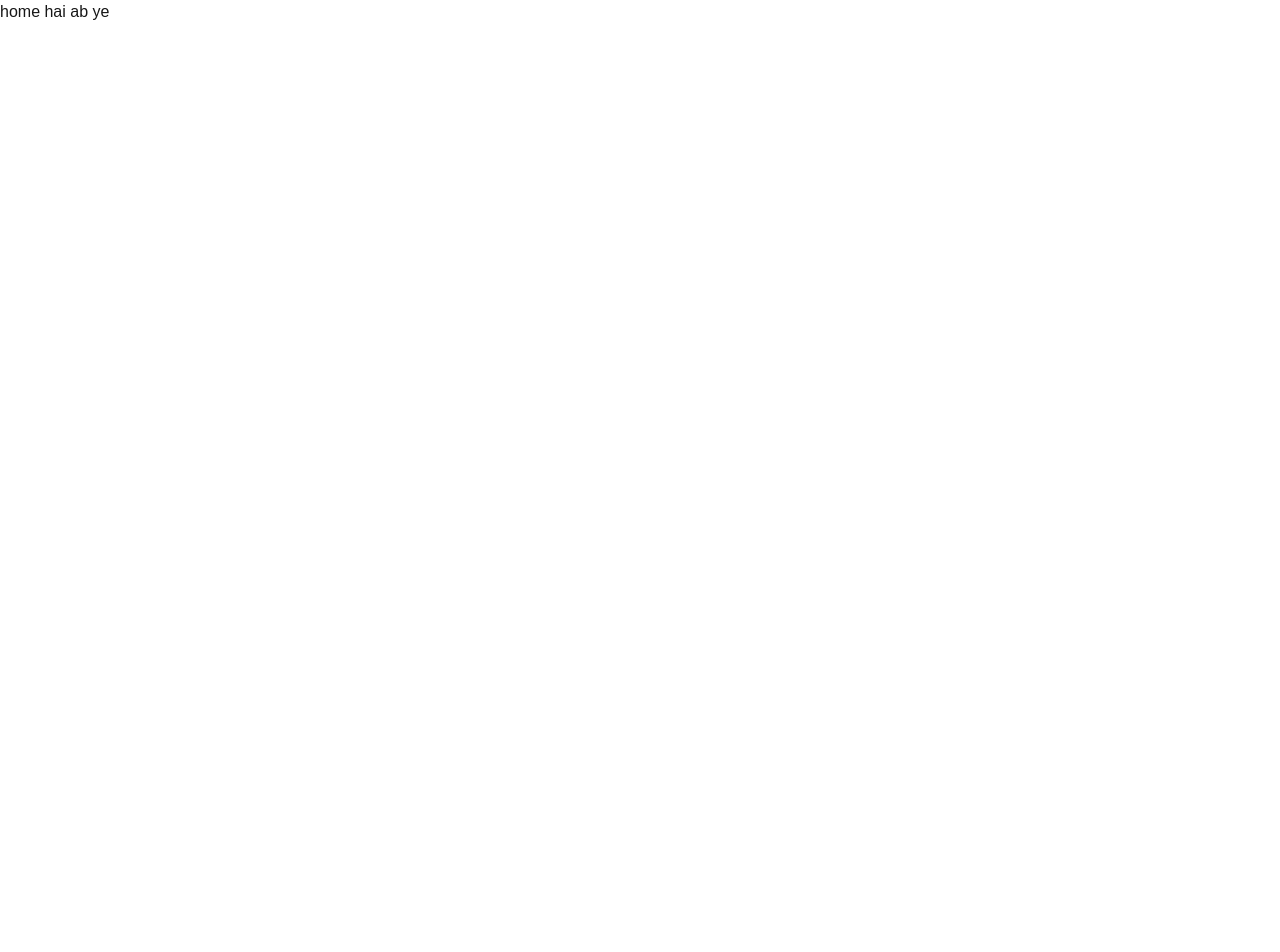
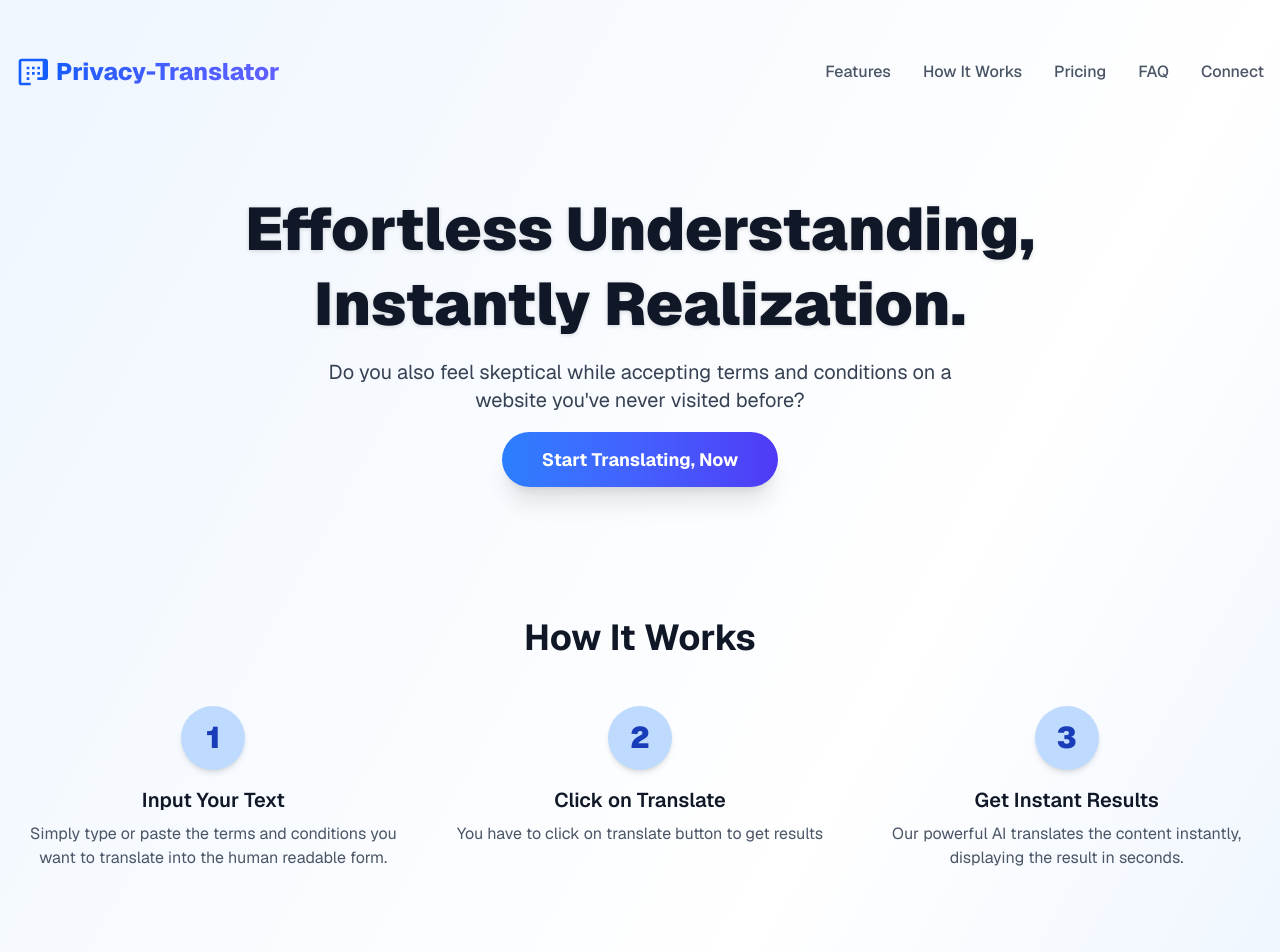
Before and after one commit to tusharathub/privacy-translator, a Next.js app: page / in a window 1280 px wide. Shown: the top 952 px of the page. Before the commit the page ends 800 px from the top, so only its background shows below. Built offline with nearby package versions, Linux system fonts and the light colour scheme.

Commit message:
made homepage

```diff
--- a/package.json
+++ b/package.json
@@ -13,7 +13,8 @@
     "next": "15.5.0",
     "openai": "^5.13.1",
     "react": "19.1.0",
-    "react-dom": "19.1.0"
+    "react-dom": "19.1.0",
+    "three": "^0.167.1"
   },
   "devDependencies": {
     "@eslint/eslintrc": "^3",
--- a/src/app/page.tsx
+++ b/src/app/page.tsx
@@ -1,3 +1,119 @@
-export default function Home() {
-  return <h1>home hai ab ye</h1>
-}
+"use client";
+import React from "react";
+import Link from "next/link";
+
+const App = () => {
+  return (
+    <div className="bg-gradient-to-br from-blue-50 via-white to-blue-100 text-gray-800 font-sans min-h-screen">
+      <div className="container mx-auto px-4 py-8 relative z-10">
+        {/* Header */}
+        <header className="flex justify-between items-center py-6">
+          <div className="flex items-center space-x-2">
+            <svg xmlns="http://www.w3.org/2000/svg" className="h-8 w-8 text-blue-600" viewBox="0 0 24 24" fill="currentColor">
+              <path d="M20 2H4c-1.1 0-2 .9-2 2v16c0 1.1.9 2 2 2h7v-2H4V4h16v12h-2v2h4c1.1 0 2-.9 2-2V4c0-1.1-.9-2-2-2zM8 12h2v2H8zm4-4h2v2h-2zM8 8h2v2H8zm4 4h2v2h-2zm-4 4h2v2H8zm4-4h2v2h-2zm-4 4h2v2H8zm8 0h2v2h-2zm0-4h2v2h-2zm0-4h2v2h-2z"/>
+            </svg>
+            <span className="text-2xl font-extrabold text-gradient bg-gradient-to-r from-blue-600 to-indigo-500 bg-clip-text text-transparent select-none">
+              Privacy-Translator
+            </span>
+          </div>
+          <nav className="hidden md:flex space-x-8">
+            <a href="#features" className="text-gray-600 hover:text-blue-600 transition duration-300 font-medium">Features</a>
+            <a href="#how-it-works" className="text-gray-600 hover:text-blue-600 transition duration-300 font-medium">How It Works</a>
+            <a href="#pricing" className="text-gray-600 hover:text-blue-600 transition duration-300 font-medium">Pricing</a>
+            <a href="#faq" className="text-gray-600 hover:text-blue-600 transition duration-300 font-medium">FAQ</a>
+            <a href="/www.github.com/tusharathub" target="_blank" className="text-gray-600 hover:text-blue-600 transition duration-300 font-medium">Connect</a>
+          </nav>
+        </header>
+
+        {/* Hero Section */}
+        <section className="text-center py-20 px-4 relative">
+          <div className="absolute inset-0 opacity-30 pointer-events-none bg-[radial-gradient(ellipse_at_center,_var(--tw-gradient-stops))] from-blue-200 via-white to-indigo-100"></div>
+          <h1 className="text-5xl md:text-6xl font-black text-gray-900 leading-tight mb-4 drop-shadow-sm">
+            Effortless Understanding,<br className="hidden md:inline" /> Instantly Realization.
+          </h1>
+          <p className="text-xl text-gray-700 max-w-2xl mx-auto mb-8">
+            Do you also feel skeptical while accepting terms and conditions on a website you've never visited before?
+          </p>
+          <Link
+            id="main-cta"
+            href="/translate"
+            className="py-4 px-10 text-lg font-bold text-white bg-gradient-to-r from-blue-500 to-indigo-600 rounded-full shadow-xl hover:from-blue-600 hover:to-indigo-700 transform hover:-translate-y-1 hover:scale-105 transition-all duration-300"
+          >
+            Start Translating, Now
+          </Link>
+        </section>
+
+        {/* How It Works */}
+        <section id="how-it-works" className="py-16">
+          <h2 className="text-4xl font-bold text-center text-gray-900 mb-12">How It Works</h2>
+          <div className="grid grid-cols-1 md:grid-cols-3 gap-8 text-center">
+            {[{
+              title: "Input Your Text",
+              desc: "Simply type or paste the terms and conditions you want to translate into the human readable form.",
+            },{
+              title: "Click on Translate ",
+              desc: "You have to click on translate button to get results",
+            },{
+              title: "Get Instant Results",
+              desc: "Our powerful AI translates the content instantly, displaying the result in seconds.",
+            }].map((step, i) => (
+              <div className="flex flex-col items-center" key={step.title}>
+                <div className="bg-blue-200 text-blue-800 rounded-full h-16 w-16 flex items-center justify-center text-3xl font-black mb-4 shadow-md">
+                  {i + 1}
+                </div>
+                <h3 className="text-xl font-semibold mb-2 text-gray-900">{step.title}</h3>
+                <p className="text-gray-600">{step.desc}</p>
+              </div>
+            ))}
+          </div>
+        </section>
+
+        {/* Pricing Section */}
+        <section id="pricing" className="py-16 bg-gradient-to-r from-white via-blue-100 to-white rounded-2xl shadow-xl mt-8 text-center">
+          <h2 className="text-4xl font-bold text-center text-gray-900 mb-6">Privacy-Translator is Absolutely Free</h2>
+          <p className="text-lg text-gray-600 max-w-2xl mx-auto mb-8">
+            Enjoy this powerful translator at no cost.
+          </p>
+          <button
+            className="py-4 px-10 text-lg font-bold text-white bg-gradient-to-r from-blue-500 to-indigo-600 rounded-full shadow-xl hover:from-blue-600 hover:to-indigo-700 transform hover:-translate-y-1 hover:scale-105 transition-all duration-300"
+          >
+            Start Translating Now
+          </button>
+        </section>
+
+        {/* FAQ Section */}
+        <section id="faq" className="py-16">
+          <h2 className="text-4xl font-bold text-center text-gray-900 mb-12">Frequently Asked Questions</h2>
+          <div className="max-w-3xl mx-auto space-y-6">
+            <div className="bg-white p-6 rounded-2xl shadow-lg border border-gray-100">
+                <h4 className="font-semibold text-xl mb-2 text-gray-900">What languages do you support ?</h4>
+                <p className="text-gray-600">We support over 100 languages, including major global languages and many regional dialects. We are constantly adding more!</p>
+              </div>
+            <div className="bg-white p-6 rounded-2xl shadow-lg border border-gray-100">
+                <h4 className="font-semibold text-xl mb-2 text-gray-900">How accurate is the translation?</h4>
+                <p className="text-gray-600">Our translation engine is powered by a state-of-the-art AI model, providing highly accurate and context-aware translations for most use cases.</p>
+              </div>
+          </div>
+        </section>
+
+        {/* Call to Action Section */}
+        <section className="text-center py-20">
+          <h2 className="text-4xl font-black text-gray-900 mb-4">Ready to Break the commercial Language Barrier?</h2>
+          <p className="text-lg text-gray-700 mb-8 max-w-2xl mx-auto">Join thousands of users who are using Privacy-Translator to know what they are getting into</p>
+          <button
+            className="py-4 px-10 text-lg font-bold text-white bg-gradient-to-r from-blue-500 to-indigo-600 rounded-full shadow-xl hover:from-blue-600 hover:to-indigo-700 transform hover:-translate-y-1 hover:scale-105 transition-all duration-300"
+          >
+            Get Started Today
+          </button>
+        </section>
+
+        {/* Footer */}
+        <footer className="text-center py-8 text-gray-500 text-base">
+          <p>&copy; {new Date().getFullYear()} Privacy-Translator. All rights reserved. </p>
+        </footer>
+      </div>
+    </div>
+  );
+};
+
+export default App;
```
Also changed, not shown: 1 other file (tests, documents, lock files or other folders).
